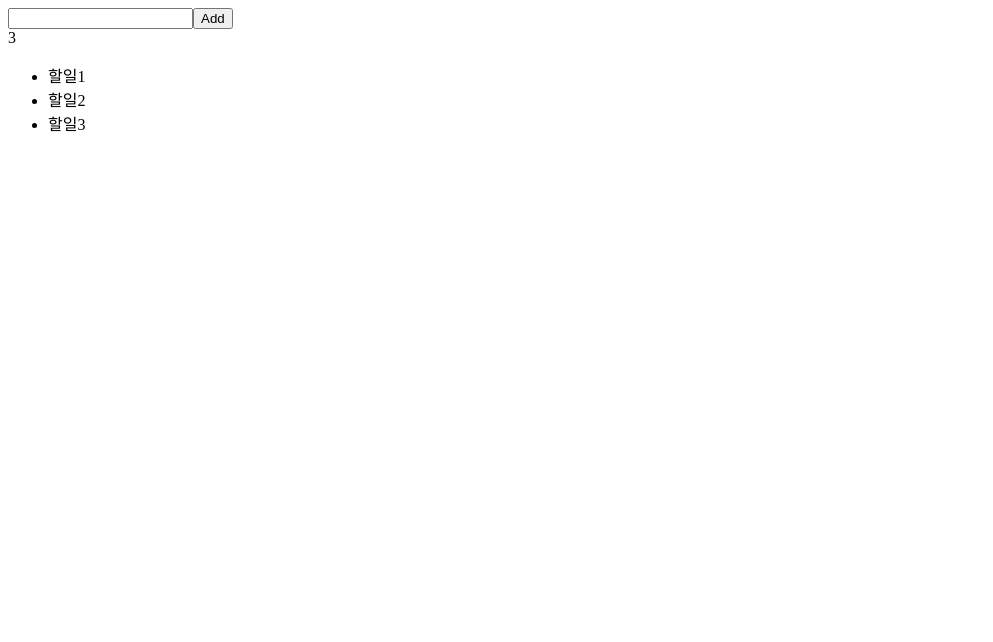
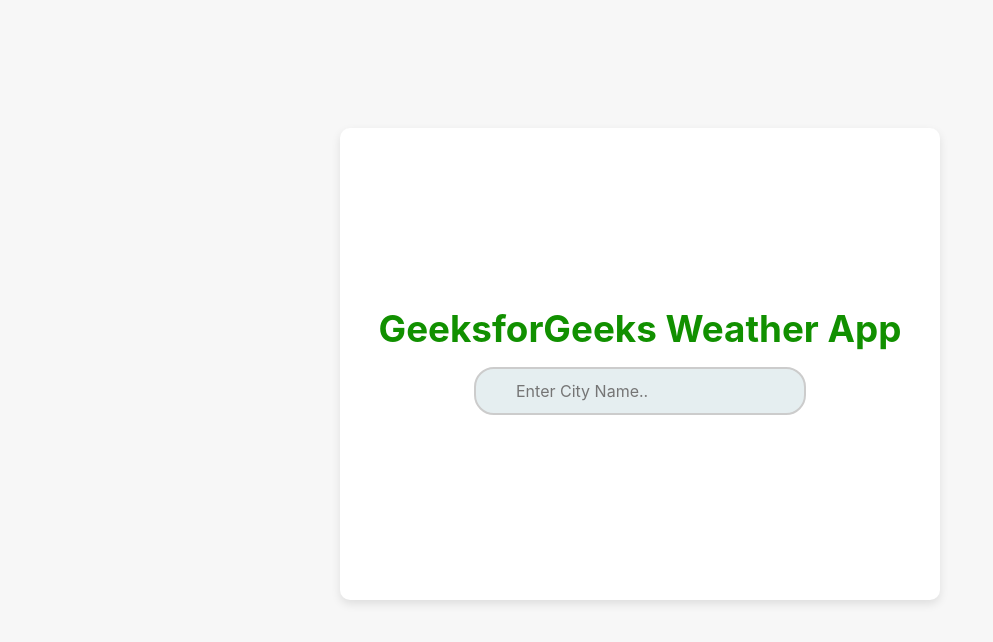
Before and after one commit to KimYounghwan/react-review-01, a React (Create React App) app: page / in a window 1280 px wide. Shown: the top 642 px of the page, without its empty margins (0-993 px from the left). Built offline with nearby package versions, Linux system fonts and the light colour scheme.

Commit message:
날씨앱 추기

```diff
--- a/package.json
+++ b/package.json
@@ -11,10 +11,12 @@
     "@testing-library/jest-dom": "^5.17.0",
     "@testing-library/react": "^13.4.0",
     "@testing-library/user-event": "^13.5.0",
+    "axios": "^1.7.7",
     "bootstrap": "^5.3.3",
     "react": "^18.3.1",
     "react-bootstrap": "^2.10.4",
     "react-dom": "^18.3.1",
+    "react-loader-spinner": "^6.1.6",
     "react-router-dom": "^6.26.2",
     "react-scripts": "5.0.1",
     "sweetalert": "^2.1.2",
--- /dev/null
+++ b/src/comp/weather/GfGWeatherApp.css
@@ -0,0 +1,112 @@
+/* App.css */
+* {
+	font-family: -apple-system, BlinkMacSystemFont, 'Segoe UI', Roboto, Oxygen,
+		Ubuntu, Cantarell, 'Open Sans', 'Helvetica Neue', sans-serif;
+}
+
+html {
+	background-color: #f7f7f7;
+}
+
+.app-name {
+	font-size: 2.3rem;
+	color: rgb(17, 144, 0);
+	margin-bottom: 16px;
+}
+
+.App {
+	display: flex;
+	flex-direction: column;
+	justify-content: center;
+	align-items: center;
+	width: 600px;
+	min-height: 440px;
+	background-color: rgb(255, 255, 255);
+	text-align: center;
+	margin: 128px auto;
+	border-radius: 10px;
+	padding-bottom: 32px;
+	box-shadow: 0 4px 10px rgba(0, 0, 0, 0.1);
+}
+
+.city-search {
+	width: 100%;
+	max-width: 400px;
+	box-sizing: border-box;
+	border: 2px solid rgb(204, 204, 204);
+	outline: none;
+	border-radius: 20px;
+	font-size: 16px;
+	background-color: #e5eef0;
+	background-position: 10px 12px;
+	background-repeat: no-repeat;
+	padding: 12px 40px 12px 40px;
+	-webkit-transition: width 0.4s ease-in-out;
+	transition: width 0.4s ease-in-out;
+	color: #333;
+}
+
+.city-search:focus {
+	width: 100%;
+}
+
+.city-name {
+	font-size: 1.5rem;
+	color: #444;
+	margin-bottom: 8px;
+}
+
+.date {
+	font-size: 1.25em;
+	font-weight: 500;
+	color: #777;
+}
+
+.icon-temp {
+	font-size: 3rem;
+	font-weight: 700;
+	color: #1e2432;
+	text-align: center;
+}
+
+.deg {
+	font-size: 1.3rem;
+	vertical-align: super;
+}
+
+.des-wind {
+	font-weight: 500;
+	color: #666;
+}
+
+.error-message {
+	display: block;
+	text-align: center;
+	color: #d32f2f;
+	font-size: 24px;
+	margin-top: auto;
+}
+
+.Loader {
+	display: flex;
+	justify-content: center;
+	align-items: center;
+	height: 100%;
+}
+
+.Loader>div {
+	margin: 0 auto;
+}
+
+.weather-icon {
+	display: flex;
+	justify-content: center;
+	align-items: center;
+}
+
+.weather-icon img {
+	width: 100px;
+	height: 100px;
+	border-radius: 50%;
+	box-shadow: 0 4px 8px rgba(0, 0, 0, 0.2);
+}
--- /dev/null
+++ b/src/comp/weather/GfGWeatherApp.js
@@ -0,0 +1,135 @@
+import { Oval } from 'react-loader-spinner';
+import React, { useState } from 'react';
+import axios from 'axios';
+import { FontAwesomeIcon } from '@fortawesome/react-fontawesome';
+import { faFrown } from '@fortawesome/free-solid-svg-icons';
+import './GfGWeatherApp.css';
+
+function GfGWeatherApp() {
+    const [input, setInput] = useState('');
+    const [weather, setWeather] = useState({
+        loading: false,
+        data: {},
+        error: false,
+    });
+
+    const toDateFunction = () => {
+        const months = [
+            'January',
+            'February',
+            'March',
+            'April',
+            'May',
+            'June',
+            'July',
+            'August',
+            'September',
+            'October',
+            'November',
+            'December',
+        ];
+        const WeekDays = [
+            'Sunday',
+            'Monday',
+            'Tuesday',
+            'Wednesday',
+            'Thursday',
+            'Friday',
+            'Saturday',
+        ];
+        const currentDate = new Date();
+        const date = `${WeekDays[currentDate.getDay()]} ${currentDate.getDate()} ${months[currentDate.getMonth()]
+            }`;
+        return date;
+    };
+
+    const search = async (event) => {
+        if (event.key === 'Enter') {
+            event.preventDefault();
+            setInput('');
+            setWeather({ ...weather, loading: true });
+            const url = 'https://api.openweathermap.org/data/2.5/weather';
+            const api_key = 'f00c38e0279b7bc85480c3fe775d518c';
+            await axios
+                .get(url, {
+                    params: {
+                        q: input,
+                        units: 'metric',
+                        appid: api_key,
+                    },
+                })
+                .then((res) => {
+                    console.log('res', res);
+                    setWeather({ data: res.data, loading: false, error: false });
+                })
+                .catch((error) => {
+                    setWeather({ ...weather, data: {}, error: true });
+                    setInput('');
+                    console.log('error', error);
+                });
+        }
+    };
+
+    return (
+        <div className="App">
+            <h1 className="app-name">
+                GeeksforGeeks Weather App
+            </h1>
+            <div className="search-bar">
+                <input
+                    type="text"
+                    className="city-search"
+                    placeholder="Enter City Name.."
+                    name="query"
+                    value={input}
+                    onChange={(event) => setInput(event.target.value)}
+                    onKeyPress={search}
+                />
+            </div>
+            {weather.loading && (
+                <>
+                    <br />
+                    <br />
+                    <Oval type="Oval" color="black" height={100} width={100} />
+                </>
+            )}
+            {weather.error && (
+                <>
+                    <br />
+                    <br />
+                    <span className="error-message">
+                        <FontAwesomeIcon icon={faFrown} />
+                        <span style={{ fontSize: '20px' }}>City not found</span>
+                    </span>
+                </>
+            )}
+            {weather && weather.data && weather.data.main && (
+                <div>
+                    <div className="city-name">
+                        <h2>
+                            {weather.data.name}, <span>{weather.data.sys.country}</span>
+                        </h2>
+                    </div>
+                    <div className="date">
+                        <span>{toDateFunction()}</span>
+                    </div>
+                    <div className="icon-temp">
+                        <img
+                            className=""
+                            src={`https://openweathermap.org/img/wn/${weather.data.weather[0].icon}@2x.png`}
+                            alt={weather.data.weather[0].description}
+                        />
+                        {Math.round(weather.data.main.temp)}
+                        <sup className="deg">°C</sup>
+                    </div>
+                    <div className="des-wind">
+                        <p>{weather.data.weather[0].description.toUpperCase()}</p>
+                        <p>Wind Speed: {weather.data.wind.speed}m/s</p>
+                    </div>
+                </div>
+            )}
+        </div>
+    );
+}
+
+export default GfGWeatherApp;
--- a/src/index.js
+++ b/src/index.js
@@ -4,6 +4,7 @@
 // import App from './App';
 import reportWebVitals from './reportWebVitals';
 import MyTodoApp1 from './comp/todo-app/MyTodoApp1';
+import GfGWeatherApp from './comp/weather/GfGWeatherApp';
 // import MyClock3useMyTimeClock from './comp/MyClock3useMyTimeClock';
 // import MyBmiCalculator from './comp/bmi-calculator/MyBmiCalculator';
 // import TodoWrapper from './comp/todo-app-ope/TodoWrapper';
@@ -14,7 +15,7 @@
 const root = ReactDOM.createRoot(document.getElementById('root'));
 root.render(
   <React.StrictMode>
-    <MyTodoApp1 />
+    <GfGWeatherApp />
   </React.StrictMode>
 );
 
```
Also changed, not shown: 1 other file (tests, documents, lock files or other folders).
